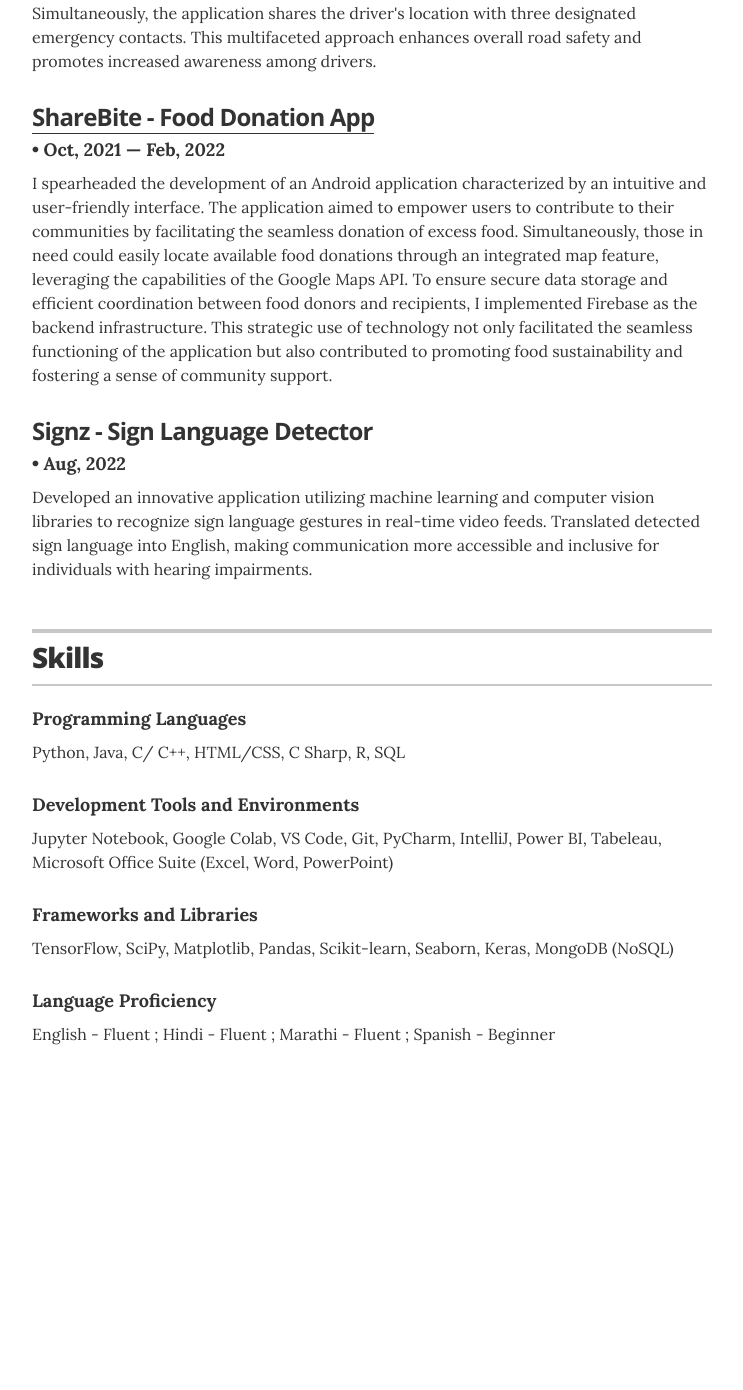
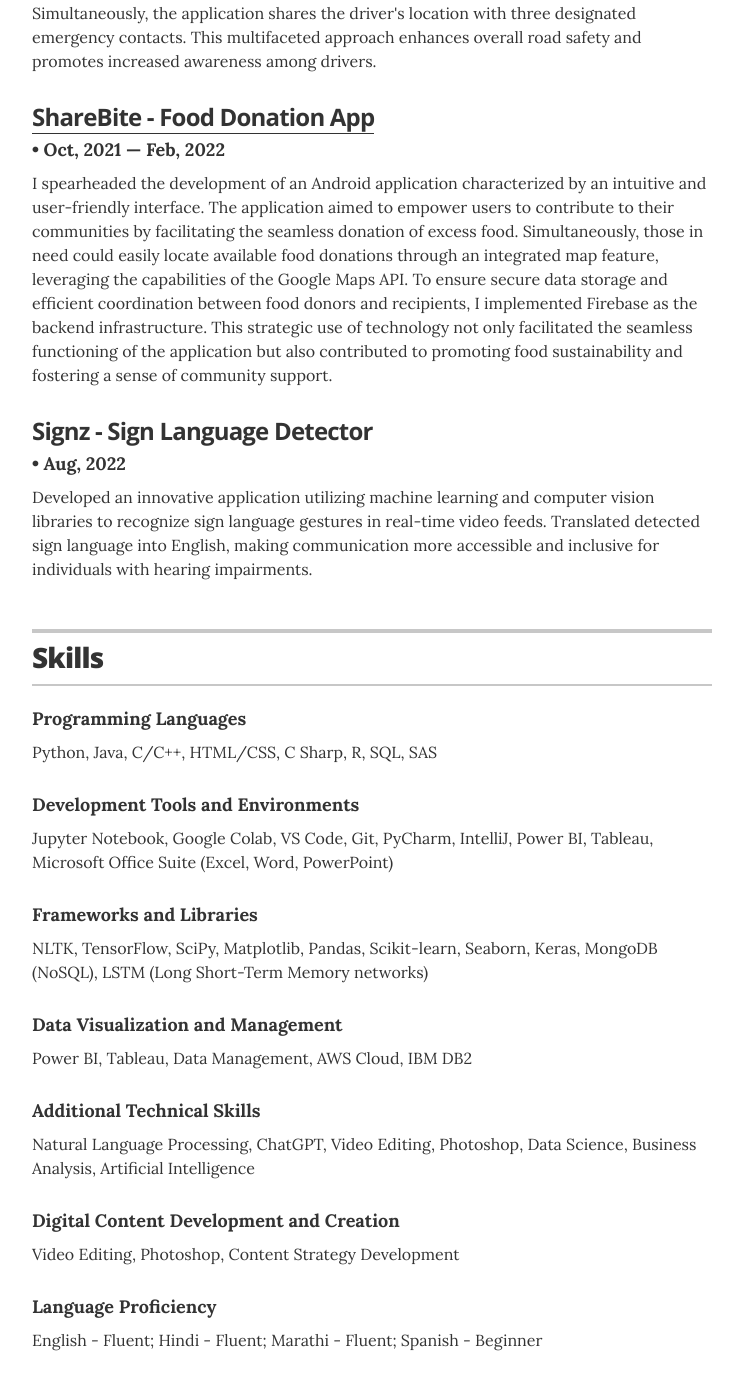
Before and after one commit to Abhishek17ak/Resume, a Jekyll site: the page built from index.html, in a window 1280 px wide and 1400 px high, scrolled down 3980 px. Shown: the top 1390 px of the window, without its empty margins (268-1011 px from the left). Built offline with Jekyll 4.4.1, drawn with Linux system fonts in a browser that asks for light colours; before the commit the page ends 5074 px from its top, so only the background shows below that.

Commit message:
Update skills.yml

```diff
--- a/_data/skills.yml
+++ b/_data/skills.yml
@@ -1,14 +1,25 @@
-# Skills
-# Organizational leadership
+# Skills categorized by areas of expertise
+
+# Organizational Leadership
 - skill: Programming Languages
-  description: Python, Java, C/ C++, HTML/CSS, C Sharp, R, SQL
+  description: Python, Java, C/C++, HTML/CSS, C Sharp, R, SQL, SAS
 
-# Communications strategy
 - skill: Development Tools and Environments
-  description: Jupyter Notebook, Google Colab, VS Code, Git, PyCharm, IntelliJ, Power BI, Tabeleau, Microsoft Office Suite (Excel, Word, PowerPoint)
-# Digital content development and creation
+  description: Jupyter Notebook, Google Colab, VS Code, Git, PyCharm, IntelliJ, Power BI, Tableau, Microsoft Office Suite (Excel, Word, PowerPoint)
+
 - skill: Frameworks and Libraries
-  description: TensorFlow, SciPy, Matplotlib, Pandas, Scikit-learn, Seaborn, Keras, MongoDB (NoSQL)
+  description: NLTK, TensorFlow, SciPy, Matplotlib, Pandas, Scikit-learn, Seaborn, Keras, MongoDB (NoSQL), LSTM (Long Short-Term Memory networks)
 
+- skill: Data Visualization and Management
+  description: Power BI, Tableau, Data Management, AWS Cloud, IBM DB2
+
+- skill: Additional Technical Skills
+  description: Natural Language Processing, ChatGPT, Video Editing, Photoshop, Data Science, Business Analysis, Artificial Intelligence
+
+# Communications Strategy
+- skill: Digital Content Development and Creation
+  description: Video Editing, Photoshop, Content Strategy Development
+
+# Language Proficiency
 - skill: Language Proficiency
-  description: English - Fluent ; Hindi - Fluent ; Marathi -  Fluent ; Spanish - Beginner
+  description: English - Fluent; Hindi - Fluent; Marathi - Fluent; Spanish - Beginner
```
